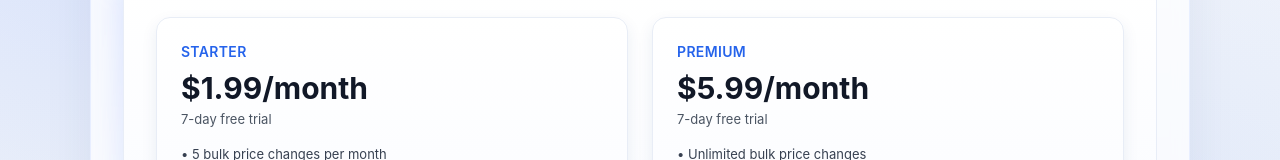
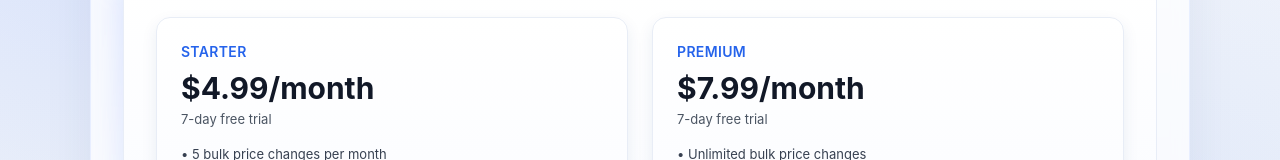
Before and after one commit to kadieharrett223-cloud/BulkPrice, a Next.js app: page /pricing in a window 1280 px wide. Shown: the part 321-481 px from the top of the page. Built offline with nearby package versions, Linux system fonts and the light colour scheme; no server answers.

Commit message:
Update pricing: Starter $4.99/month, Premium $7.99/month

```diff
--- a/src/pages/pricing.tsx
+++ b/src/pages/pricing.tsx
@@ -3,7 +3,7 @@ import PublicResourceLayout from "@/components/PublicResourceLayout";
 const plans = [
   {
     name: "Starter",
-    price: "$1.99/month",
+    price: "$4.99/month",
     subtitle: "7-day free trial",
     features: [
       "5 bulk price changes per month",
@@ -15,7 +15,7 @@ const plans = [
   },
   {
     name: "Premium",
-    price: "$5.99/month",
+    price: "$7.99/month",
     subtitle: "7-day free trial",
     features: [
       "Unlimited bulk price changes",
```
